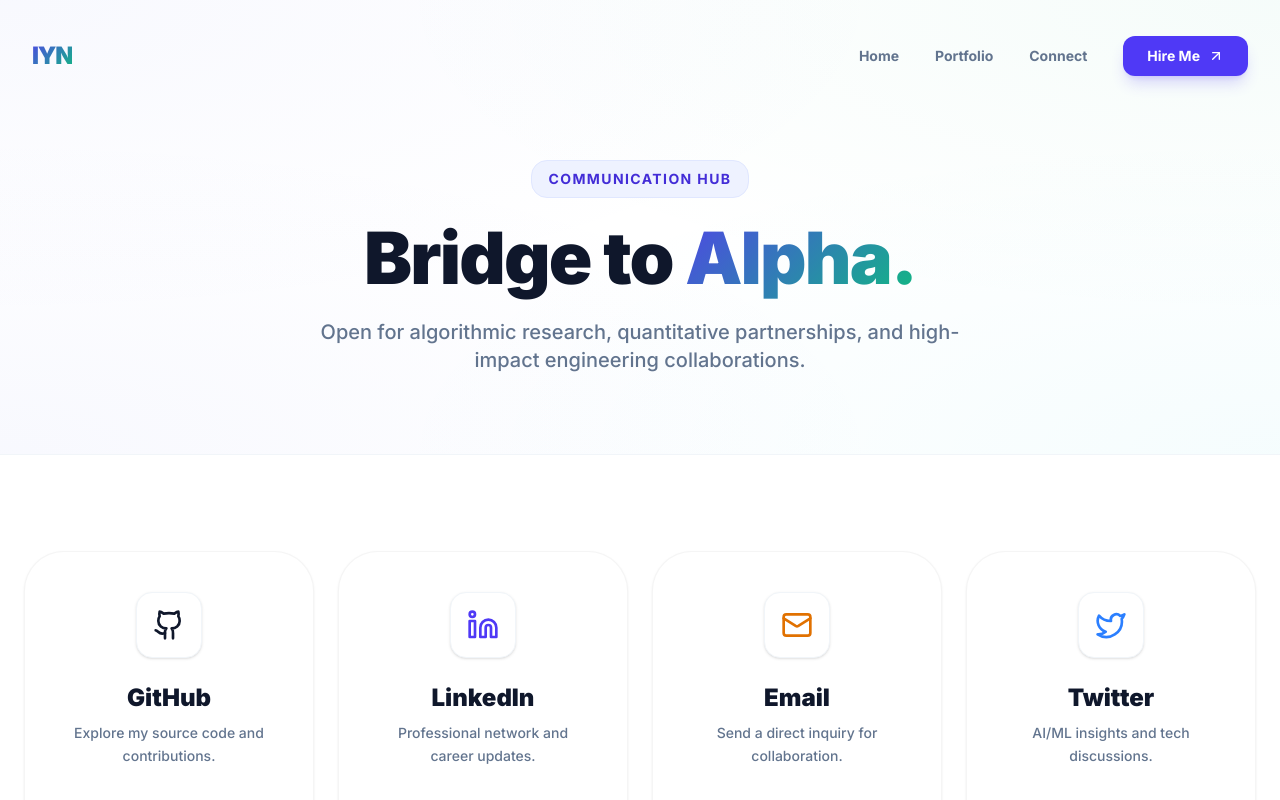
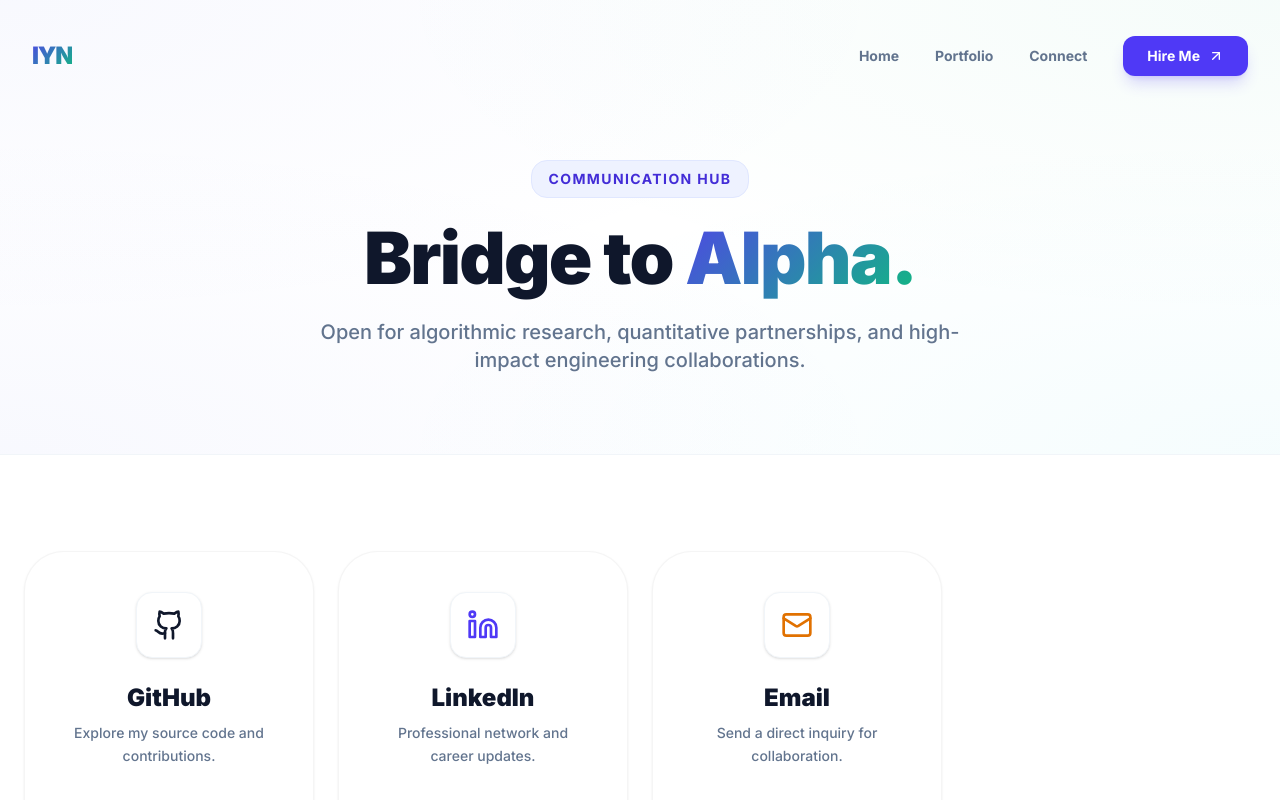
Before and after one commit to imanyunar/profile-website, a Next.js app in the folder profile-portfolio/: page /socials in a window 1280 px wide. Shown: the top 800 px of the page. Built offline with nearby package versions, Linux system fonts and the light colour scheme.

Commit message:
feat: Add initial home page with hero, projects, and skills sections, and a new socials page.

```diff
--- a/profile-portfolio/app/page.tsx
+++ b/profile-portfolio/app/page.tsx
@@ -99,9 +99,9 @@ export default function Home() {
               </motion.div>
 
               <motion.div variants={fadeInUp} className="flex items-center gap-6 pt-4">
-                <SocialIcon href="#" icon={<Github />} label="GitHub" />
-                <SocialIcon href="#" icon={<Linkedin />} label="LinkedIn" />
-                <SocialIcon href="#" icon={<Mail />} label="Email" />
+                <SocialIcon href="https://github.com/imanyunar" icon={<Github />} label="GitHub" />
+                <SocialIcon href="https://www.linkedin.com/in/iman-yunar-noviadhi-87313a284/" icon={<Linkedin />} label="LinkedIn" />
+                <SocialIcon href="mailto:imanyunar@gmail.com" icon={<Mail />} label="Email" />
               </motion.div>
             </motion.div>
 
@@ -283,7 +283,7 @@ export default function Home() {
                 Whether you have a groundbreaking idea or a complex technical challenge, I'm ready to help you bring it to life.
               </p>
               <div className="flex flex-wrap gap-6 justify-center">
-                <Link href="mailto:contact@example.com" className="px-12 py-5 bg-white text-slate-900 font-bold rounded-2xl hover:bg-amber-400 transition-all hover:-translate-y-1 shadow-2xl">
+                <Link href="mailto:imanyunar@gmail.com" className="px-12 py-5 bg-white text-slate-900 font-bold rounded-2xl hover:bg-amber-400 transition-all hover:-translate-y-1 shadow-2xl">
                   Start a Project
                 </Link>
                 <Link href="/socials" className="px-12 py-5 bg-slate-800 text-white font-bold rounded-2xl border border-slate-700 hover:bg-slate-700 transition-all hover:-translate-y-1">
@@ -300,9 +300,8 @@ export default function Home() {
         <div className="container mx-auto px-6 text-center space-y-6">
           <p className="text-slate-500 font-bold">© 2025 Iman Yunar Noviadhi • Engineering with Purpose</p>
           <div className="flex justify-center gap-8">
-            <Link href="#" className="text-slate-400 hover:text-indigo-600 transition-colors font-bold text-sm">GitHub</Link>
-            <Link href="#" className="text-slate-400 hover:text-indigo-600 transition-colors font-bold text-sm">LinkedIn</Link>
-            <Link href="#" className="text-slate-400 hover:text-indigo-600 transition-colors font-bold text-sm">Dribbble</Link>
+            <Link href="https://github.com/imanyunar" target="_blank" className="text-slate-400 hover:text-indigo-600 transition-colors font-bold text-sm">GitHub</Link>
+            <Link href="https://www.linkedin.com/in/iman-yunar-noviadhi-87313a284/" target="_blank" className="text-slate-400 hover:text-indigo-600 transition-colors font-bold text-sm">LinkedIn</Link>
           </div>
         </div>
       </footer>
--- a/profile-portfolio/app/socials/page.tsx
+++ b/profile-portfolio/app/socials/page.tsx
@@ -25,23 +25,16 @@ const socials = [
   {
     name: "LinkedIn",
     icon: <Linkedin className="w-8 h-8" />,
-    url: "https://linkedin.com/in/imanyunar",
+    url: "https://www.linkedin.com/in/iman-yunar-noviadhi-87313a284/",
     description: "Professional network and career updates.",
     color: "bg-indigo-50 text-indigo-600 border-indigo-100"
   },
   {
     name: "Email",
     icon: <Mail className="w-8 h-8" />,
-    url: "mailto:imanyunar@example.com",
+    url: "mailto:imanyunar@gmail.com",
     description: "Send a direct inquiry for collaboration.",
     color: "bg-amber-50 text-amber-600 border-amber-100"
-  },
-  {
-    name: "Twitter",
-    icon: <Twitter className="w-8 h-8" />,
-    url: "https://twitter.com/imanyunar",
-    description: "AI/ML insights and tech discussions.",
-    color: "bg-blue-50 text-blue-500 border-blue-100"
   },
 ];
 
```
